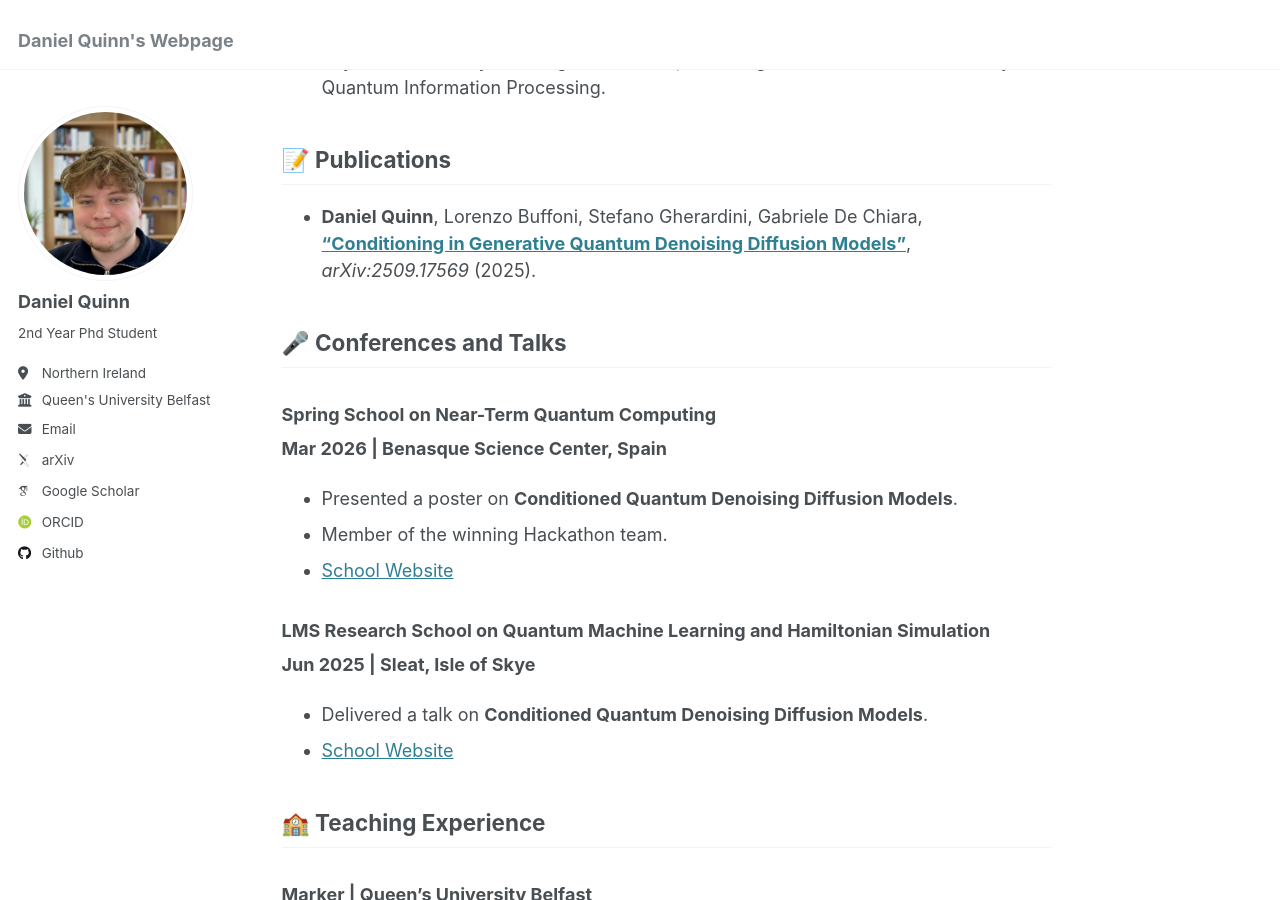
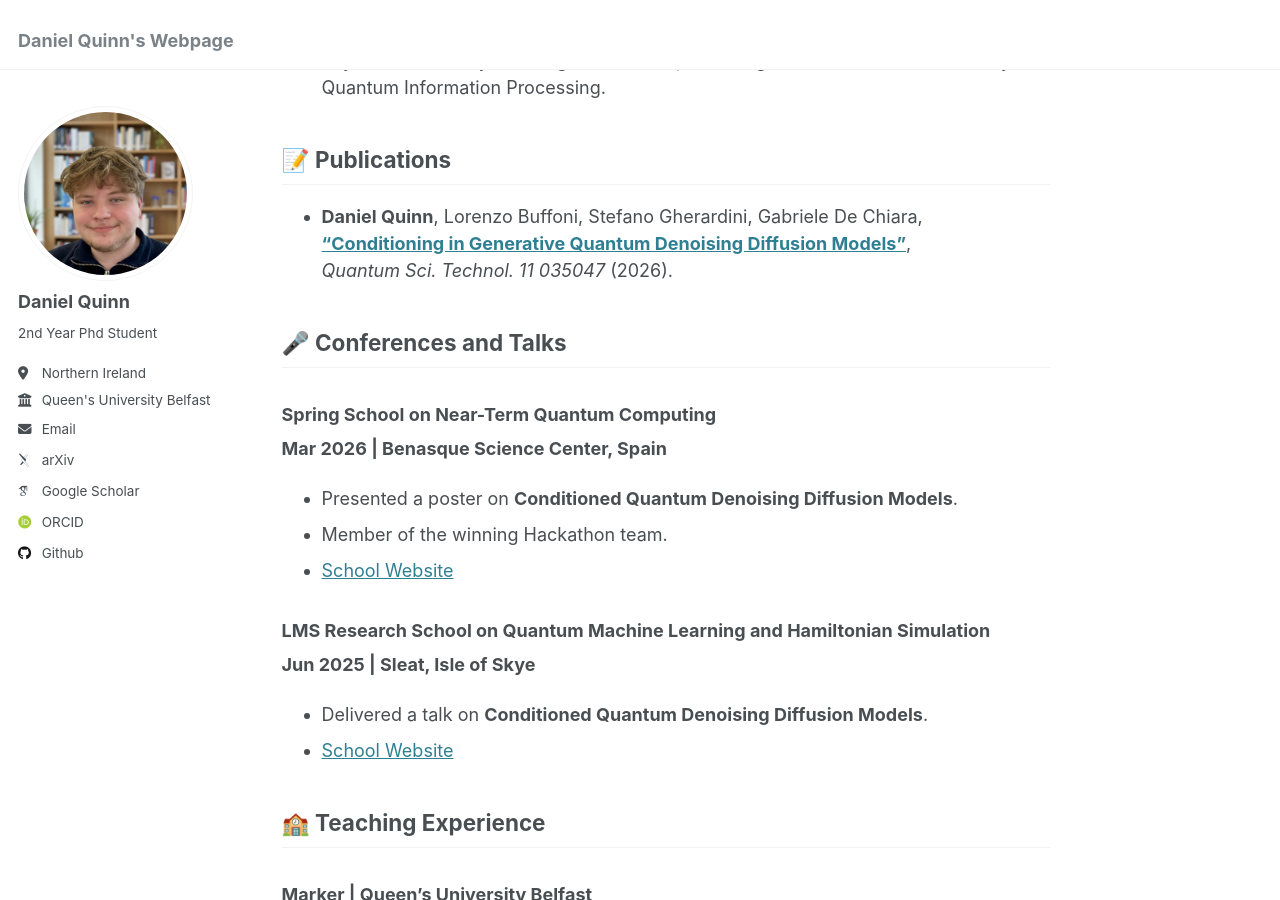
Before and after one commit to DanielQuinn53/DanielQuinn53.github.io, a Jekyll site: the page built from _pages/about.md, in a window 1280 px wide and 900 px high, scrolled down 805 px. Built offline with Jekyll 4.4.1, drawn with Linux system fonts in a browser that asks for light colours; some web fonts are replaced.

Commit message:
Revise publication details for quantum denoising paper
Updated publication link and citation details for the paper on generative quantum denoising diffusion models.

```diff
--- a/_pages/about.md
+++ b/_pages/about.md
@@ -28,8 +28,8 @@ I’m broadly interested in quantum computing and machine learning. If you’re
 ## 📝 Publications
 
 - **Daniel Quinn**, Lorenzo Buffoni, Stefano Gherardini, Gabriele De Chiara,
-  [**"Conditioning in Generative Quantum Denoising Diffusion Models"**](https://arxiv.org/abs/2509.17569),
-  *arXiv:2509.17569* (2025).
+  [**"Conditioning in Generative Quantum Denoising Diffusion Models"**]([https://arxiv.org/abs/2509.17569](https://iopscience.iop.org/article/10.1088/2058-9565/ae8881)),
+  *Quantum Sci. Technol. 11 035047* (2026).
 
 ## 🎤 Conferences and Talks
 
```
